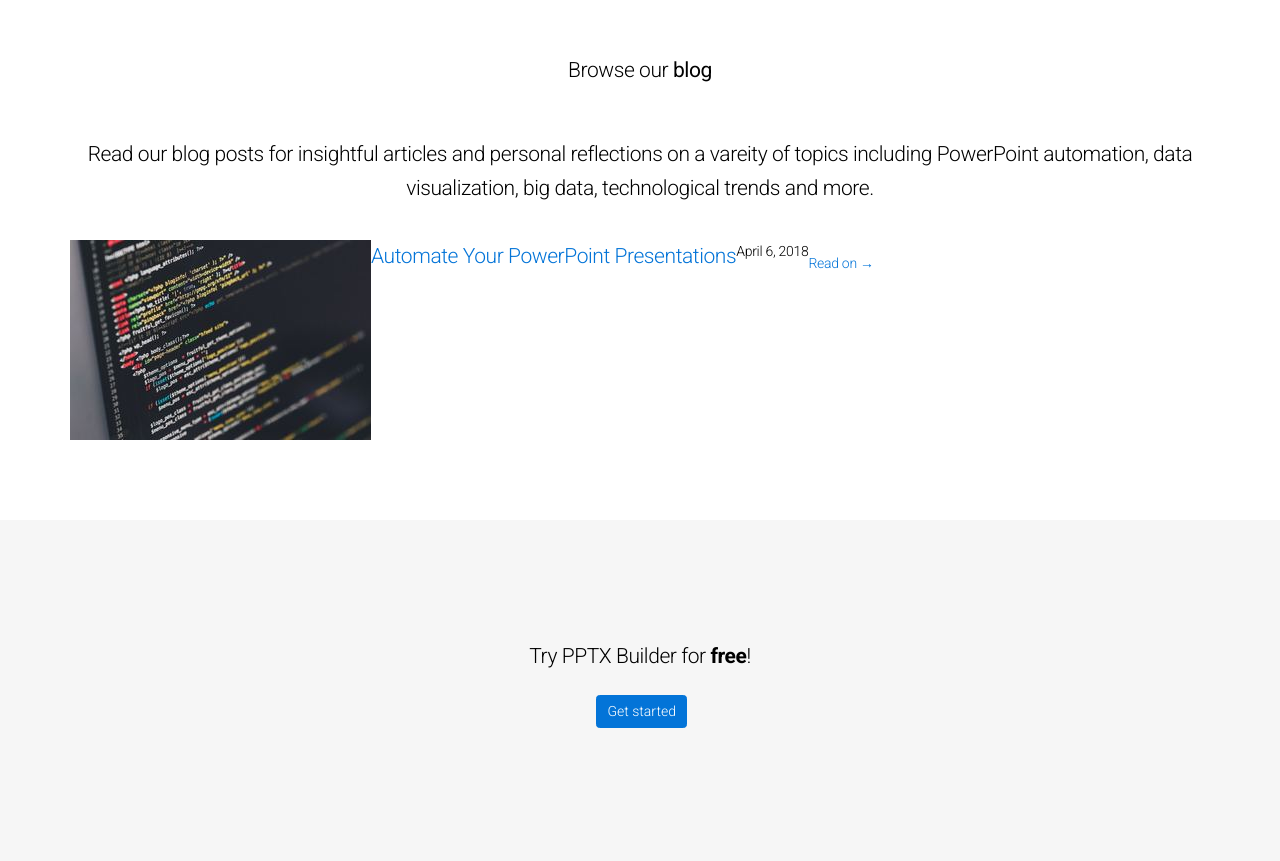
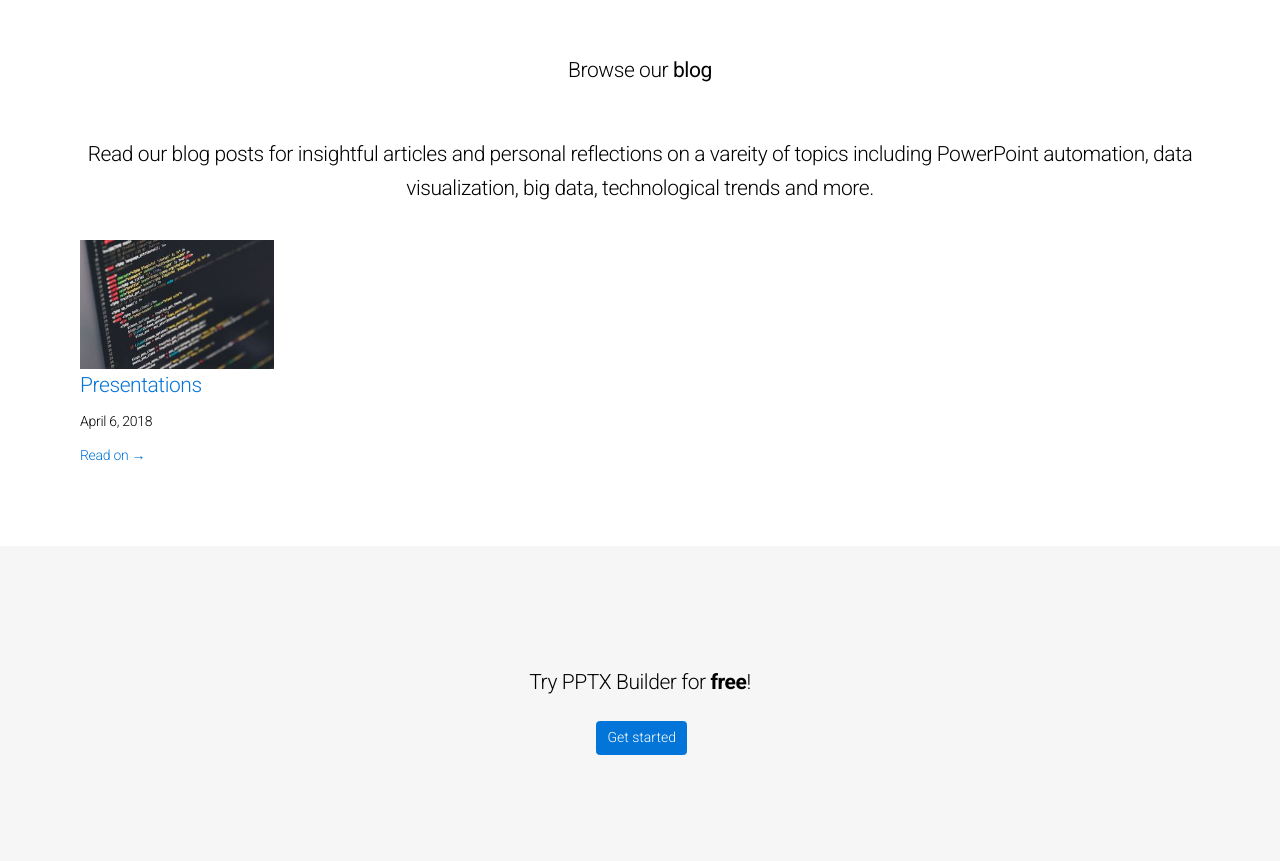
Before and after one commit to challengingcoder/python_xlsx_highchart, a Flask app: page / in a window 1280 px wide. Shown: the part 5255-6116 px from the top of the page. Run offline with Flask 2, Linux system fonts and the light colour scheme; some libraries are stand-ins or nearby versions.

Commit message:
bloglist updated

```diff
--- a/src/pptxbuilder/templates/partial/sections/blogList.jinja2
+++ b/src/pptxbuilder/templates/partial/sections/blogList.jinja2
@@ -10,20 +10,25 @@
         </p>
 
       <div class="row" style="margin-left:-10px;">
+
+                <div class="col-md-8 col-md-offset-8 datasource-container">
                   <div class="img-container">
                     <a href="/blog">
                       <img src="../../static/img/pptx_automation_img2.jpg"/>
                     </a>
                   </div>
                   <h1 class="title lead">
-          	<a href="/blog">Automate Your PowerPoint Presentations</a>
+                      <a href="/blog">Presentations</a>
                   </h1>
+
                   <div class="subtitle">April 6, 2018</div>
+
                   <div class="more-link"><a href="/blog">Read on →</a></div>
                 </div>
 
       </div>
     </div>
   </div>
+</div>
 
 {%- endmacro %}
```
Lines whose indentation alone changed are shown as unchanged.
